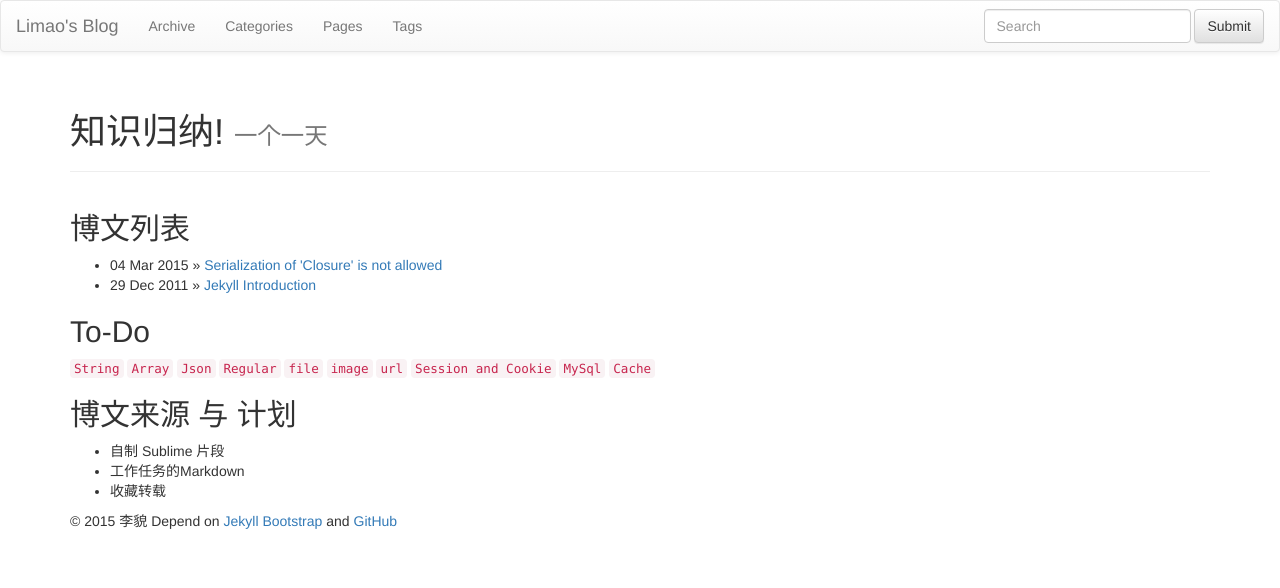
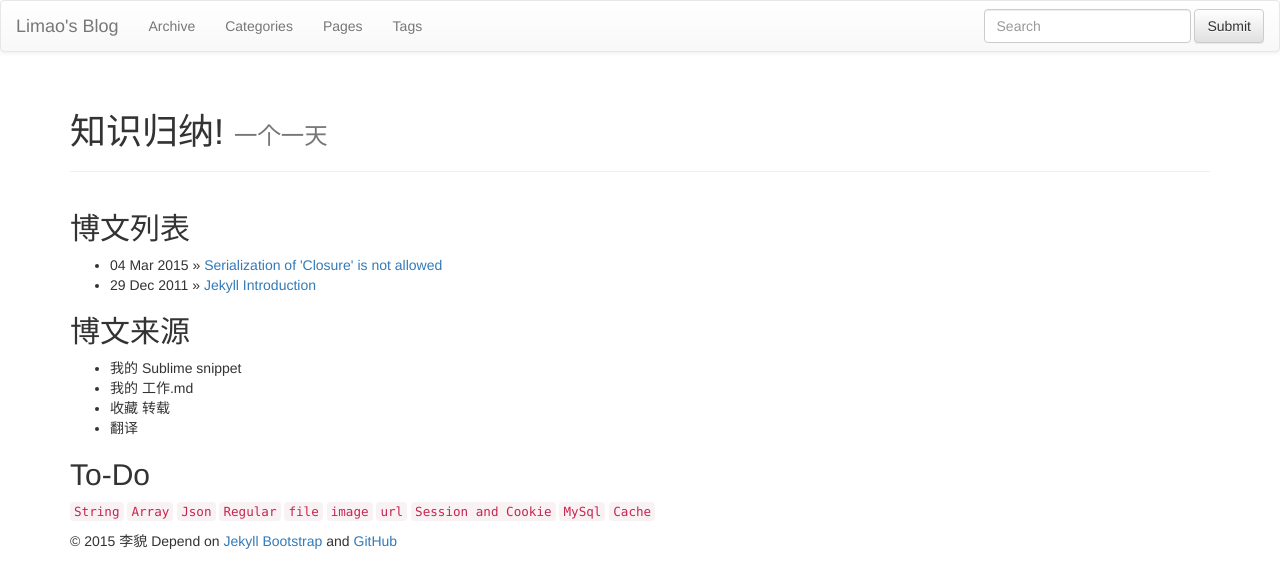
Before and after one commit to polimao/yepolite.github.io, a Jekyll site: the page built from index.md, in a window 1280 px wide. Shown: the top 588 px of the page. Built offline with Jekyll 4.4.1, drawn with Linux system fonts in a browser that asks for light colours; nearby versions of some CDN libraries; library files that are not in the unit come from our copies.

Commit message:
修改主页内容

```diff
--- a/index.md
+++ b/index.md
@@ -13,6 +13,13 @@ tagline: 一个一天
 	{% endfor %}
 </ul>
 
+
+## 博文来源
+- 我的 Sublime snippet
+- 我的 工作.md
+- 收藏 转载
+- 翻译
+
 ## To-Do
 
 `String`
@@ -25,8 +32,3 @@ tagline: 一个一天
 `Session and Cookie`
 `MySql`
 `Cache`
-
-## 博文来源 与 计划
-- 自制 Sublime 片段
-- 工作任务的Markdown
-- 收藏转载
```
